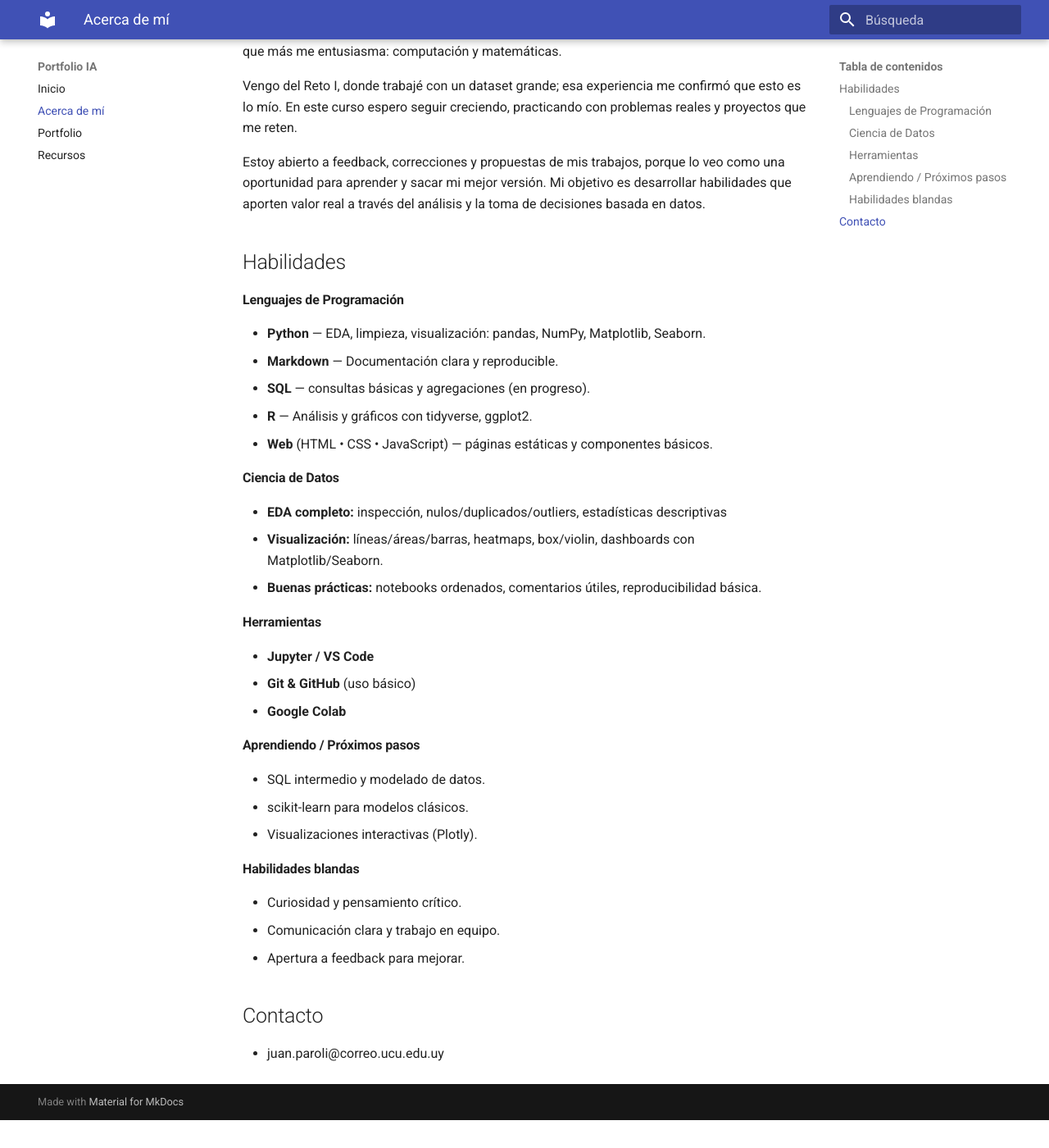
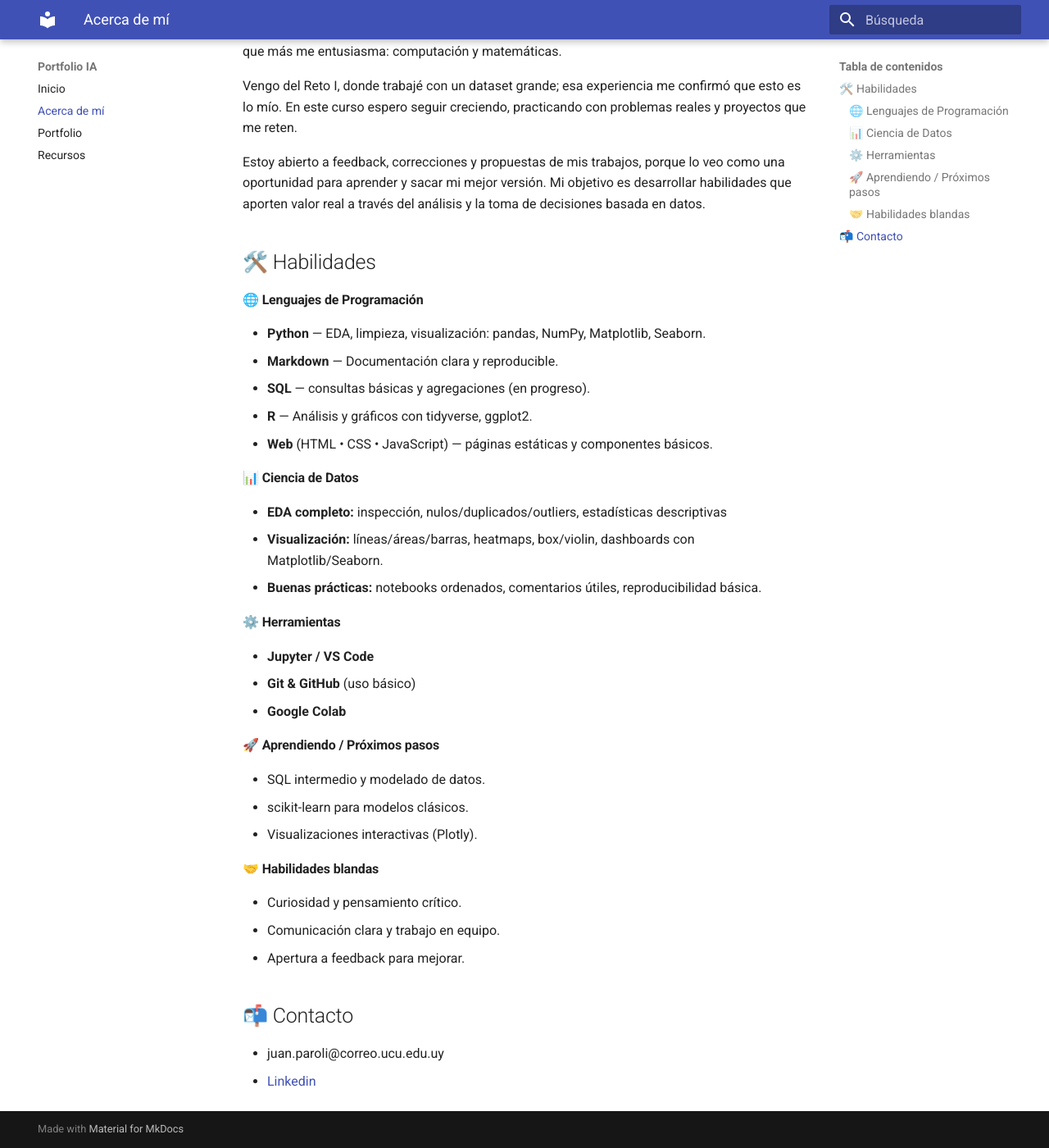
Before and after one commit to jjuuansee/portafolio-ia, an MkDocs documentation site: the page built from docs/acerca.md, in a window 1280 px wide and 1400 px high, scrolled down 206 px. Shown: the whole window at 82% size. Built offline with MkDocs 1.6.1 and Material for MkDocs 9.7.7, drawn with Linux system fonts in a browser that asks for light colours; before the commit the page ends 1572 px from its top, so only the background shows below that; some of the changed text lies outside the part shown.

Commit message:
Actualiza el formato del documento "Acerca de mí" con emojis para mejorar la presentación y la claridad.

```diff
--- a/docs/acerca.md
+++ b/docs/acerca.md
@@ -3,7 +3,7 @@ title: "Acerca de mí"
 date: 2025-08-20
 ---
 
-# Acerca de mí
+# 🌓 Acerca de mí
 
 Soy Juan Sebastián Paroli Costa, pero prefiero Juanse. Desde chico me fascina la computación y siempre supe que mi camino estaría ligado a la tecnología. El auge de los agentes de IA despertó mi interés por la Ciencia de Datos, y por eso me inscribí en una carrera que combina lo que más me entusiasma: computación y matemáticas.
 
@@ -11,8 +11,8 @@ Vengo del Reto I, donde trabajé con un dataset grande; esa experiencia me confi
 
 Estoy abierto a feedback, correcciones y propuestas de mis trabajos, porque lo veo como una oportunidad para aprender y sacar mi mejor versión. Mi objetivo es desarrollar habilidades que aporten valor real a través del análisis y la toma de decisiones basada en datos.
 
-## Habilidades
-#### Lenguajes de Programación
+## 🛠️ Habilidades
+#### 🌐 Lenguajes de Programación
 
 - **Python** — EDA, limpieza, visualización: pandas, NumPy, Matplotlib, Seaborn.
 - **Markdown** — Documentación clara y reproducible.
@@ -20,29 +20,30 @@ Estoy abierto a feedback, correcciones y propuestas de mis trabajos, porque lo v
 - **R** — Análisis y gráficos con tidyverse, ggplot2.
 - **Web** (HTML • CSS • JavaScript) — páginas estáticas y componentes básicos.
 
-#### Ciencia de Datos
+#### 📊 Ciencia de Datos
 
 - **EDA completo:** inspección, nulos/duplicados/outliers, estadísticas descriptivas
 - **Visualización:** líneas/áreas/barras, heatmaps, box/violin, dashboards con Matplotlib/Seaborn.
 - **Buenas prácticas:** notebooks ordenados, comentarios útiles, reproducibilidad básica.
 
-#### Herramientas
+#### ⚙️ Herramientas
 
 - **Jupyter / VS Code**
 - **Git & GitHub** (uso básico)
 - **Google Colab**
 
-#### Aprendiendo / Próximos pasos
+#### 🚀 Aprendiendo / Próximos pasos
 
 - SQL intermedio y modelado de datos.
 - scikit-learn para modelos clásicos.
 - Visualizaciones interactivas (Plotly).
 
-#### Habilidades blandas
+#### 🤝 Habilidades blandas
 
 - Curiosidad y pensamiento crítico.
 - Comunicación clara y trabajo en equipo.
 - Apertura a feedback para mejorar.
 
-## Contacto
+## 📬 Contacto
 - juan.paroli@correo.ucu.edu.uy
+- [Linkedin](https://www.linkedin.com/in/juan-sebasti%C3%A1n-paroli-costa-b71a34263/)
```
